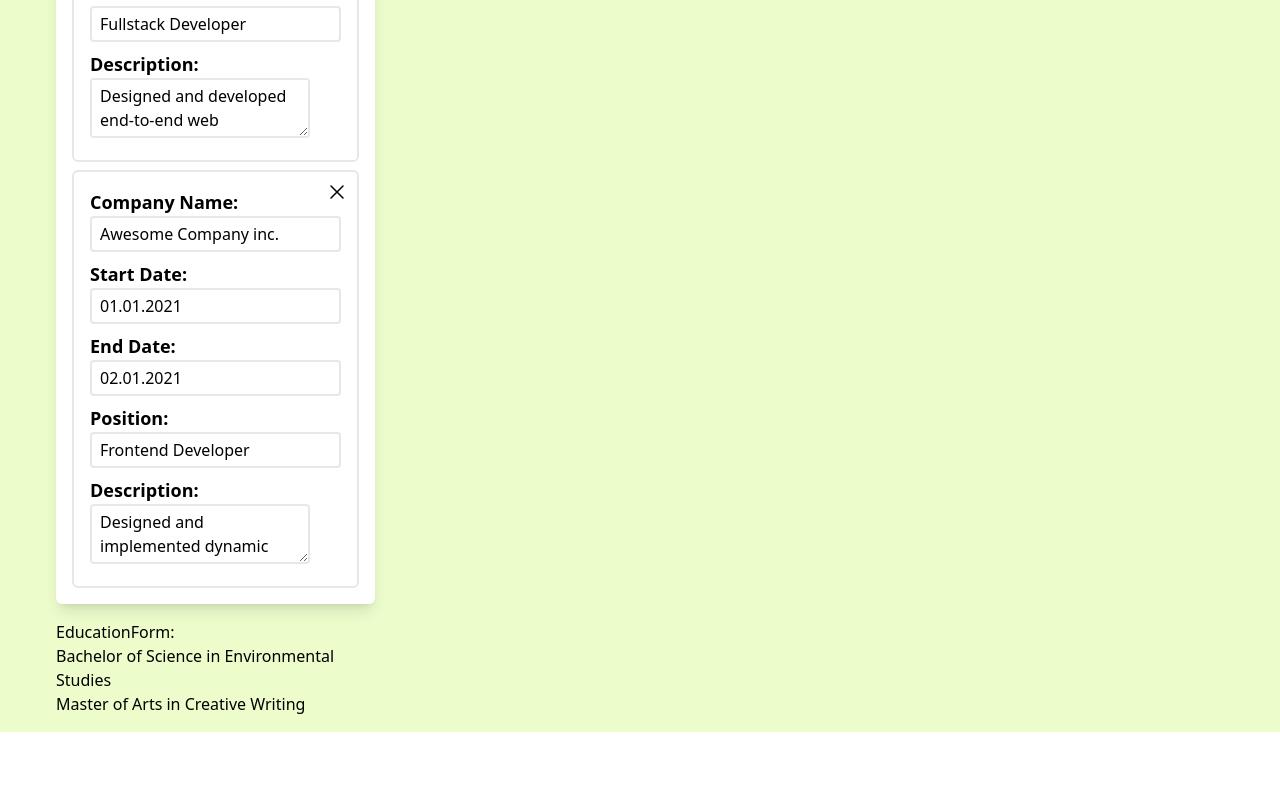
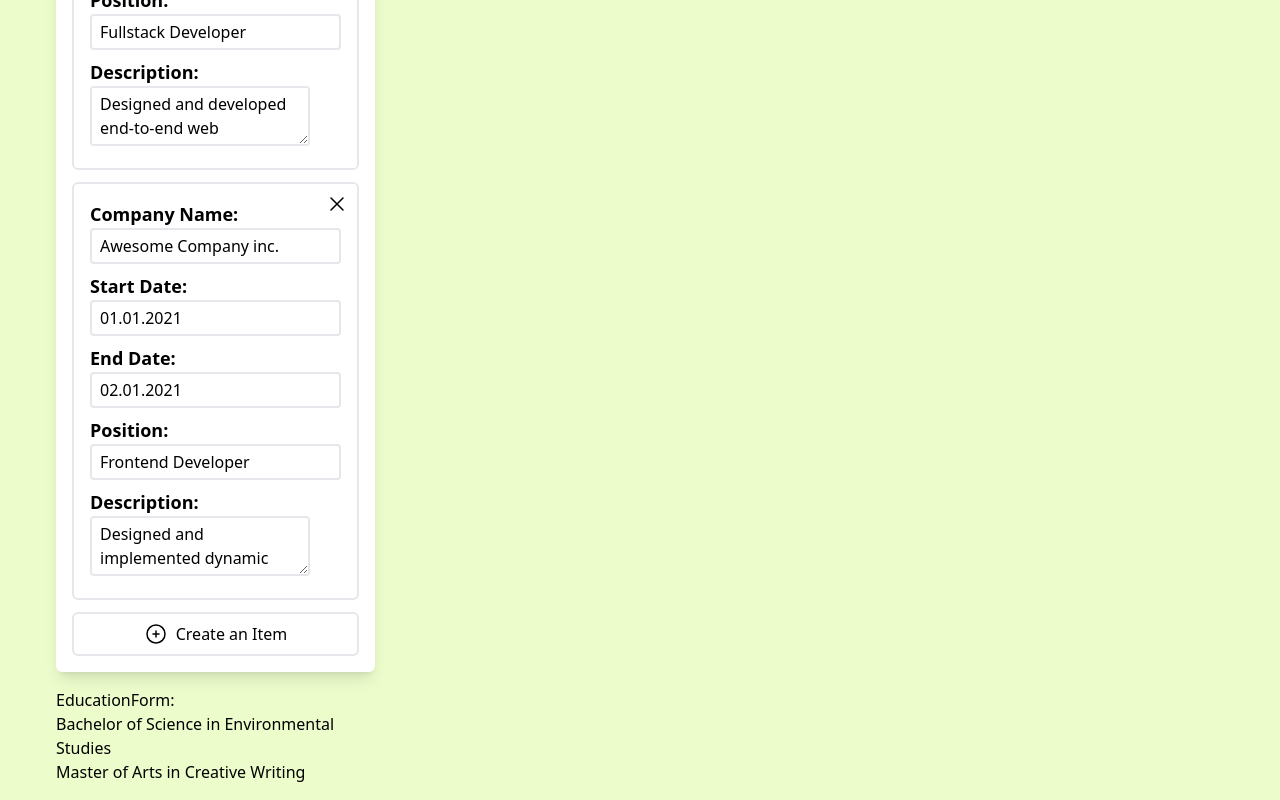
Before and after one commit to Kreoniz/cv-application, a React (Vite) app: page / in a window 1280 px wide. Shown: the part 1580-2380 px from the top of the page. Before the commit the page ends 2312 px from the top, so only its background shows below. Built offline with nearby package versions, Linux system fonts and the light colour scheme.

Commit message:
feat: add create item for experience form

```diff
--- a/src/components/ExperienceForm.tsx
+++ b/src/components/ExperienceForm.tsx
@@ -1,5 +1,6 @@
 import { IExperienceItem } from "../types";
 import { CrossIcon } from "../icons/cross";
+import { PlusIcon } from "../icons/plus";
 
 export function ExperienceForm({
   data,
@@ -30,11 +31,25 @@ export function ExperienceForm({
     setData(updatedData);
   }
 
+  function addItem(): void {
+    setData([
+      ...data,
+      {
+        id: Date.now(),
+        companyName: "",
+        position: "",
+        description: "",
+        startDate: "",
+        endDate: "",
+      },
+    ]);
+  }
+
   return (
     <div className="bg-white rounded-md shadow-lg p-4">
       <div className="font-bold text-xl mb-2">Experience:</div>
 
-      <div className="flex flex-col gap-2">
+      <div className="flex flex-col gap-3">
         {data.map((item) => (
           <div
             key={item.id}
@@ -133,6 +148,13 @@ export function ExperienceForm({
             </button>
           </div>
         ))}
+
+        <button
+          className="w-full rounded-md border-2 flex justify-center items-center gap-2 p-2 hover:bg-slate-200 transition-colors"
+          onClick={() => addItem()}
+        >
+          <PlusIcon /> Create an Item
+        </button>
       </div>
     </div>
   );
--- /dev/null
+++ b/src/icons/plus.tsx
@@ -0,0 +1,18 @@
+export function PlusIcon() {
+  return (
+    <svg
+      xmlns="http://www.w3.org/2000/svg"
+      fill="none"
+      viewBox="0 0 24 24"
+      strokeWidth="1.5"
+      stroke="currentColor"
+      className="size-6"
+    >
+      <path
+        stroke-linecap="round"
+        stroke-linejoin="round"
+        d="M12 9v6m3-3H9m12 0a9 9 0 1 1-18 0 9 9 0 0 1 18 0Z"
+      />
+    </svg>
+  );
+}
```
